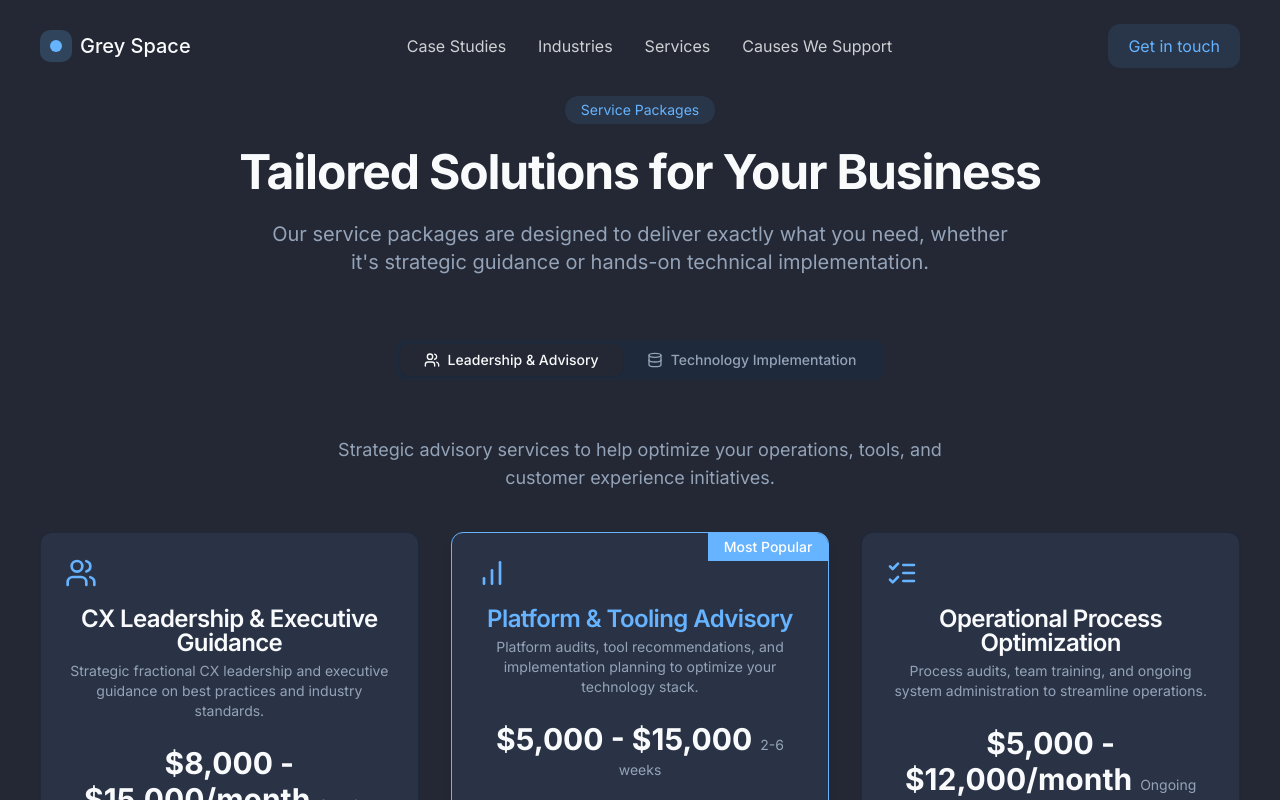
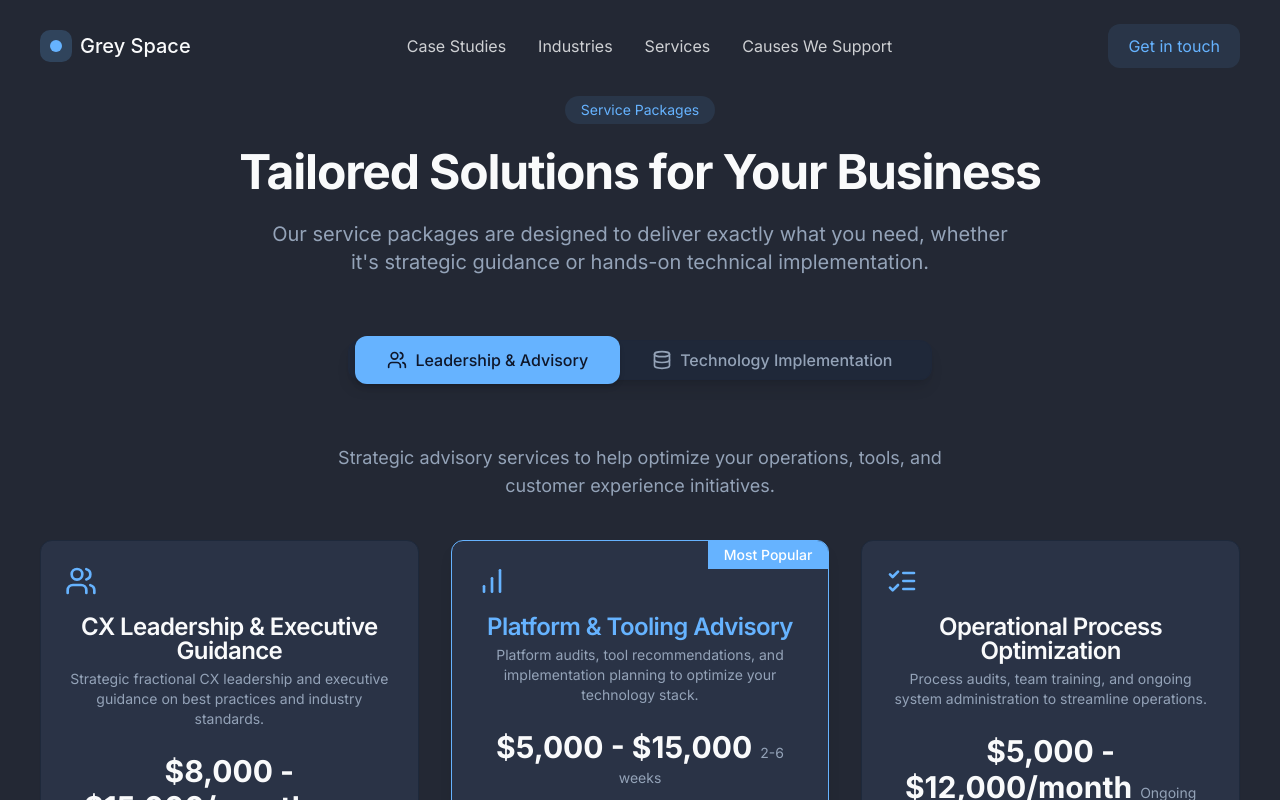
Before and after one commit to Grey-Space-Consulting/grey-space-web-carousel, a React (Vite) app: page /services in a window 1280 px wide. Shown: the top 800 px of the page. Built offline with nearby package versions, Linux system fonts and the light colour scheme.

Commit message:
Improve tab visibility
Make the tabs more visually prominent to improve user experience.

```diff
--- a/src/components/sections/ServicePackagesSection.tsx
+++ b/src/components/sections/ServicePackagesSection.tsx
@@ -119,18 +119,24 @@ const ServicePackagesSection: React.FC = () => {
       </p>
 
       <Tabs defaultValue="leadership" className="w-full mb-10">
-        <TabsList className="mx-auto mb-8">
-          <TabsTrigger value="leadership" className="px-6">
-            <Users className="mr-2 h-4 w-4" />
+        <TabsList className="mx-auto mb-8 bg-secondary/80 p-1.5 border border-muted/30 shadow-lg rounded-xl">
+          <TabsTrigger
+            value="leadership"
+            className="px-8 py-3 rounded-lg text-base font-medium transition-all data-[state=active]:bg-primary data-[state=active]:text-primary-foreground data-[state=active]:shadow-md"
+          >
+            <Users className="mr-2 h-5 w-5" />
             Leadership & Advisory
           </TabsTrigger>
-          <TabsTrigger value="technology" className="px-6">
-            <Database className="mr-2 h-4 w-4" />
+          <TabsTrigger
+            value="technology"
+            className="px-8 py-3 rounded-lg text-base font-medium transition-all data-[state=active]:bg-primary data-[state=active]:text-primary-foreground data-[state=active]:shadow-md"
+          >
+            <Database className="mr-2 h-5 w-5" />
             Technology Implementation
           </TabsTrigger>
         </TabsList>
 
-        <TabsContent value="leadership" className="mt-6">
+        <TabsContent value="leadership" className="mt-8 animate-fade-in">
           <p className="text-lg text-muted-foreground max-w-2xl mx-auto mb-10">
             Strategic advisory services to help optimize your operations, tools, and customer experience initiatives.
           </p>
@@ -141,7 +147,7 @@ const ServicePackagesSection: React.FC = () => {
           </div>
         </TabsContent>
 
-        <TabsContent value="technology" className="mt-6">
+        <TabsContent value="technology" className="mt-8 animate-fade-in">
           <p className="text-lg text-muted-foreground max-w-2xl mx-auto mb-10">
             Hands-on technical implementation to build out your tools, integrations, and intelligent automation solutions.
           </p>
```
